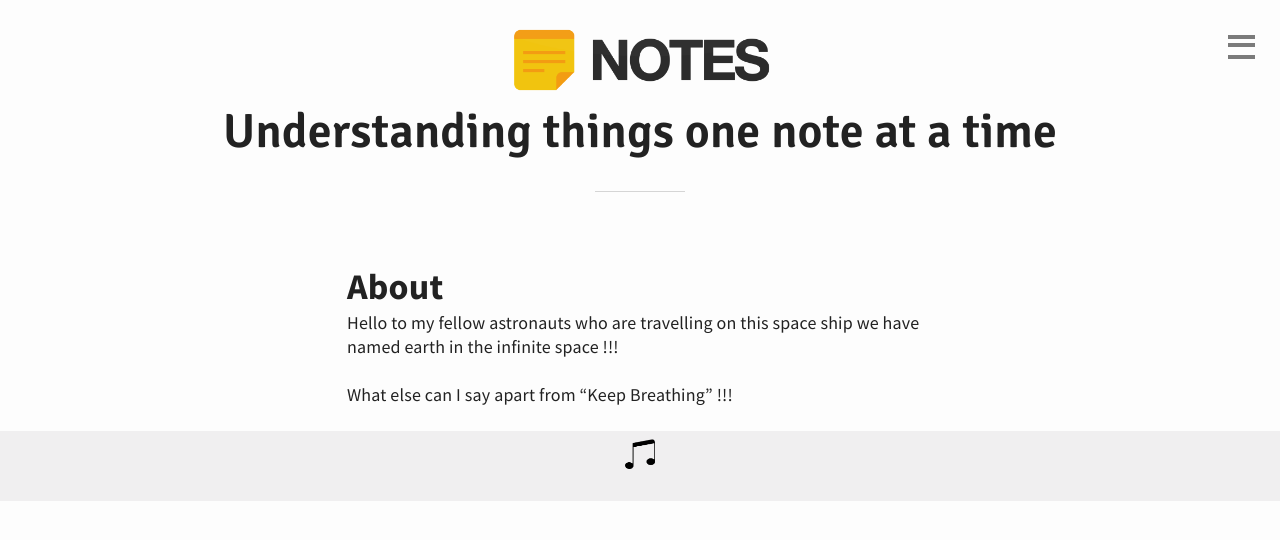
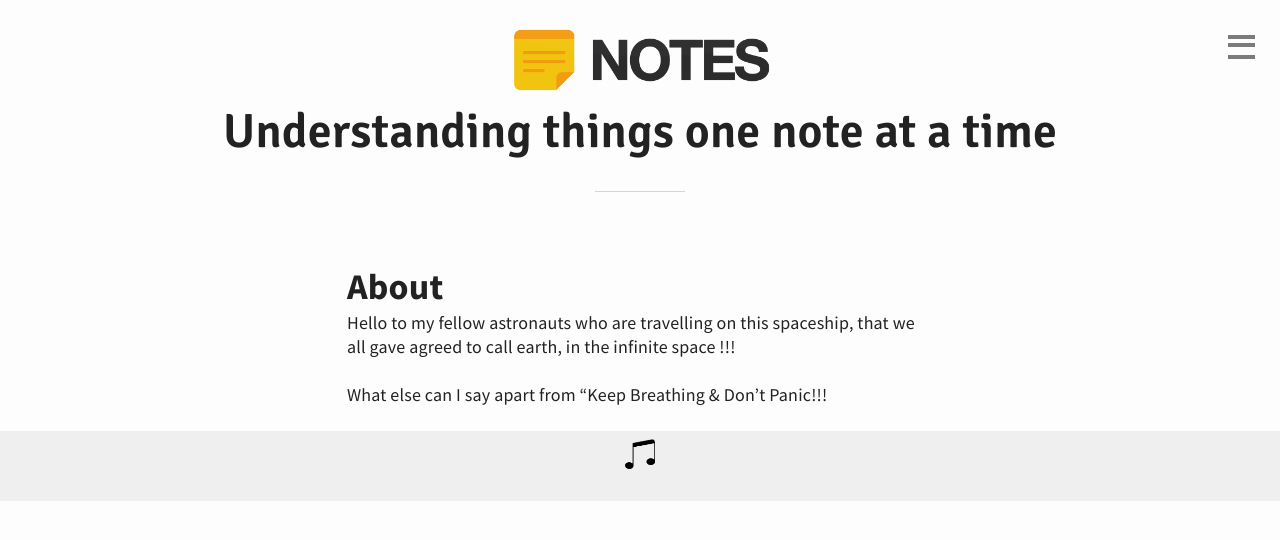
Before and after one commit to webhash/webhash.github.io, a Jekyll site: the page built from about.md, in a window 1280 px wide. Shown: the top 540 px of the page. Built offline with Jekyll 4.4.1, drawn with Linux system fonts in a browser that asks for light colours.

Commit message:
Update about.md

```diff
--- a/about.md
+++ b/about.md
@@ -4,7 +4,6 @@ title: Some Notes!!!
 ---
 ## About
 
-Hello to my fellow astronauts who are travelling on
-this space ship we have named earth in the infinite space !!!
+Hello to my fellow astronauts who are travelling on this spaceship, that we all gave agreed to call earth, in the infinite space !!!
 
-What else can I say apart from "Keep Breathing" !!!
+What else can I say apart from "Keep Breathing & Don't Panic!!!
```
